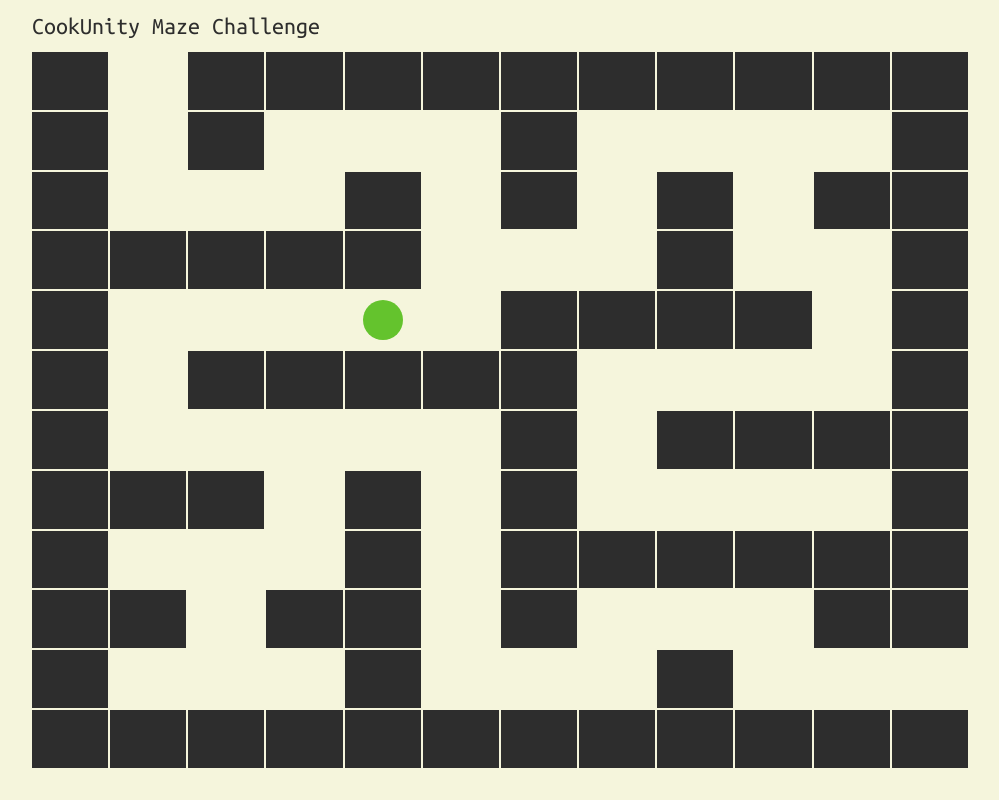
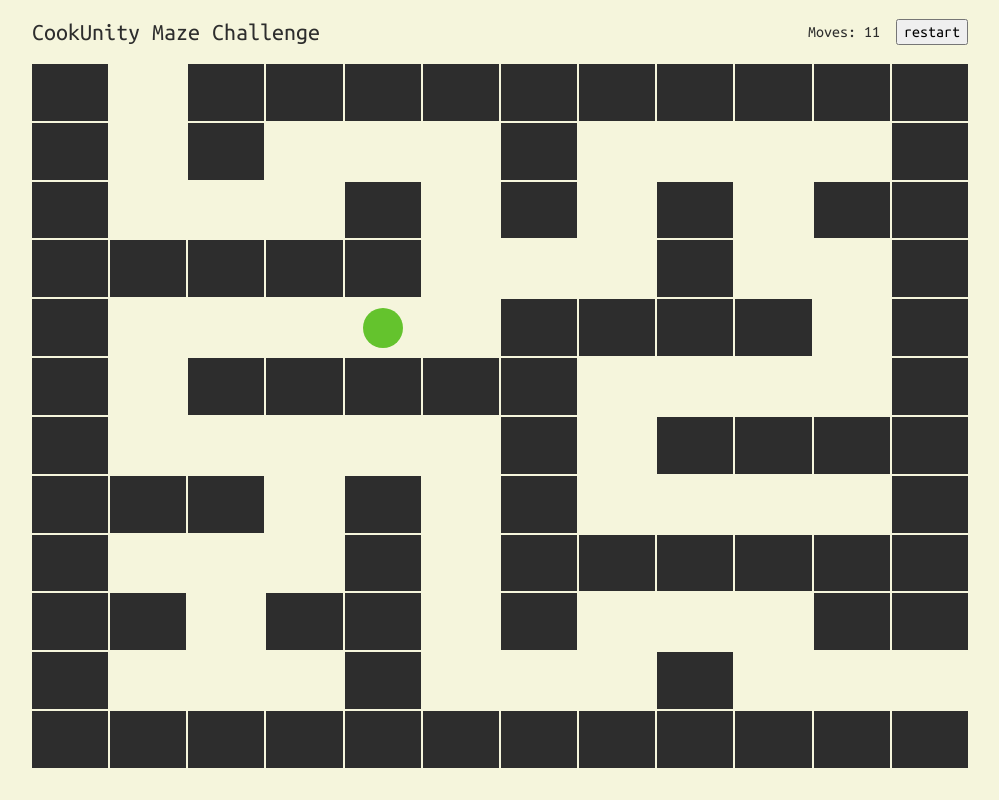
Before and after one commit to honi/cookunity-maze-challenge, a Next.js app: page / in a window 1280 px wide. Both pictures are taken after a click on the button "start". Shown: the whole page, without its empty margins (140-1139 px from the left). Built offline with nearby package versions, Linux system fonts and the light colour scheme.

Commit message:
Show move count and add restart button

```diff
--- a/src/components/Layout.module.css
+++ b/src/components/Layout.module.css
@@ -9,6 +9,20 @@
 
 .header {
     margin-bottom: 1.6rem;
+    display: flex;
+    align-items: center;
+    justify-content: space-between;
+    height: 3.2rem;
+}
+
+.toolbar {
+    display: flex;
+    align-items: center;
+}
+
+.toolbar > *:not(:first-child) {
+    display: block;
+    margin-left: 1.6rem;
 }
 
 .content {
--- a/src/components/Layout.tsx
+++ b/src/components/Layout.tsx
@@ -1,10 +1,28 @@
+import {useCallback} from 'react'
+import {useAppDispatch, useAppSelector} from 'store/hooks'
+import {restartWalk, selectPlayerIsWalking, selectPlayerMoveCount} from 'store/modules/player'
+
 import styles from './Layout.module.css'
 
 export function Layout({children}) {
+    const dispatch = useAppDispatch()
+    const isWalking = useAppSelector(selectPlayerIsWalking)
+    const moveCount = useAppSelector(selectPlayerMoveCount)
+
+    const handleRestart = useCallback(() => {
+        dispatch(restartWalk())
+    }, [dispatch])
+
     return (
         <div className={styles.root}>
             <div className={styles.header}>
                 <h1>CookUnity Maze Challenge</h1>
+                {isWalking && (
+                    <div className={styles.toolbar}>
+                        <div>Moves: {moveCount}</div>
+                        <button onClick={handleRestart}>restart</button>
+                    </div>
+                )}
             </div>
             <div className={styles.content}>
                 {children}
--- a/src/store/modules/player.ts
+++ b/src/store/modules/player.ts
@@ -8,7 +8,7 @@ interface PlayerState {
 
 const initialState: PlayerState = {
     position: 0,
-    path: [0],
+    path: [],
 }
 
 export const playerSlice = createSlice({
@@ -23,11 +23,16 @@ export const playerSlice = createSlice({
                 state.position += 1
             }
         },
+        restartWalk: (state) => {
+            state.position = 0
+        },
     }
 })
 
-export const {calculatePath, walk} = playerSlice.actions
+export const {calculatePath, walk, restartWalk} = playerSlice.actions
 
 export const selectPlayerTile = (state: RootState) => state.player.path[state.player.position]
+export const selectPlayerIsWalking = (state: RootState) => state.player.path.length > 0
+export const selectPlayerMoveCount = (state: RootState) => state.player.position
 
 export default playerSlice.reducer
```
